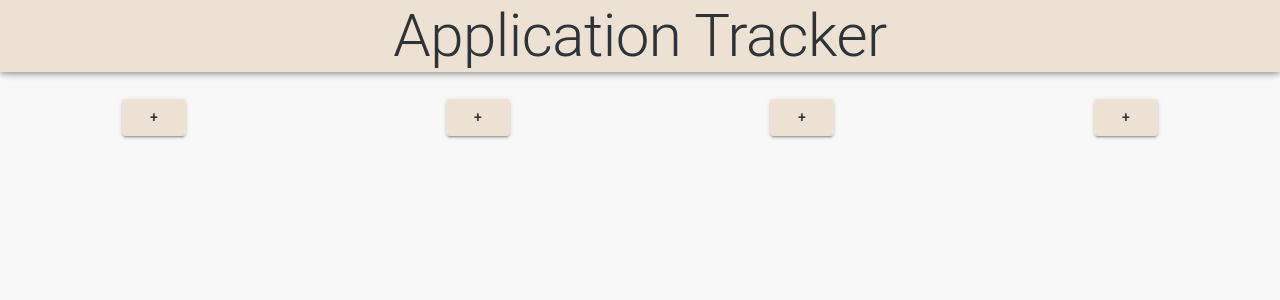
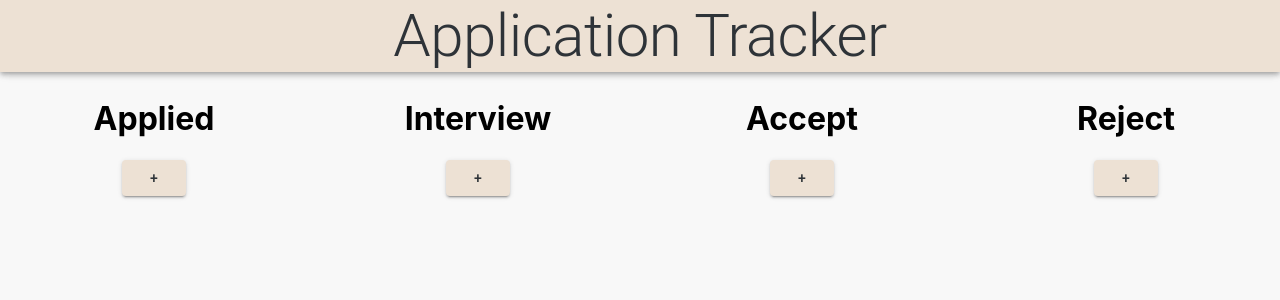
Before and after one commit to prateekJani/todolist-react-app, a React (Create React App) app: page / in a window 1280 px wide. Shown: the top 300 px of the page. Built offline with nearby package versions, Linux system fonts and the light colour scheme.

Commit message:
Update Homepage.js

```diff
--- a/src/Pages/Homepage.js
+++ b/src/Pages/Homepage.js
@@ -4,27 +4,34 @@ import AppliedComponent from '../Components/AppliedComponent'
 
 const statuses = [
     {
-        name: 'Applied'
+        status: 'Applied',
+        cardColor: '#99ea9b'
     },
     {
-        name: 'Interview'
+        status: 'Interview',
+        cardColor: '#99ea9b'
     },
     {
-        name: 'Accept'
+        status: 'Accept',
+        cardColor: '#99ea9b'
     },
     {
-        name: 'Reject'
+        status: 'Reject',
+        cardColor: '#99ea9b'
     },
 ]
 
+
+
 function homepage() {
+
     return (
         <div>
             <Grid container spacing={2}>
                 {statuses.map(s =>{
                     return (
                         <Grid item xs={3} style={{height: '100vh', boxShadow: "1px 3px 1px #9E9E9E", padding: '6px', backgroundColor: '#f8f8f8'}} >
-                            <AppliedComponent  gridName = {s.name} />
+                            <AppliedComponent  status = {s.status} />
                         </Grid>
                     )
                 })}
```
